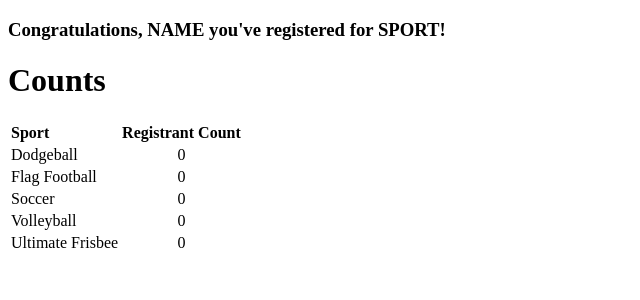
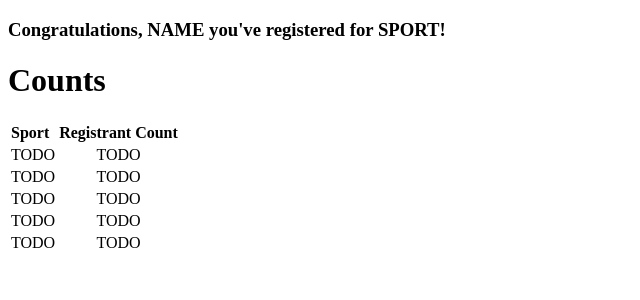
Before and after one commit to codey-m/cpsc100, a Flask app: page /counts in a window 1280 px wide. Shown: the top 300 px of the page, without its empty margins (0-640 px from the left). Run offline with Flask 2, Linux system fonts and the light colour scheme.

Commit message:
Update counts.html

```diff
--- a/web/Froshims/templates/counts.html
+++ b/web/Froshims/templates/counts.html
@@ -23,8 +23,8 @@
                 <tr>
                     <!--TODO:   display each sport in our dictionary sports
                                 alongside the number of registrants for that sport-->
-                    <td>{{ key }} </td>
-                    <td id="center">{{ sports[key] }}</td>
+                    <td> TODO </td>
+                    <td id="center">TODO</td>
                 </tr>
             {% endfor %}
         </tbody>
```
